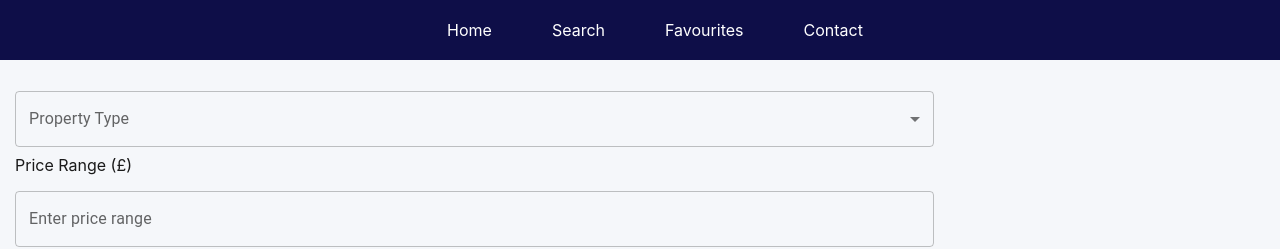
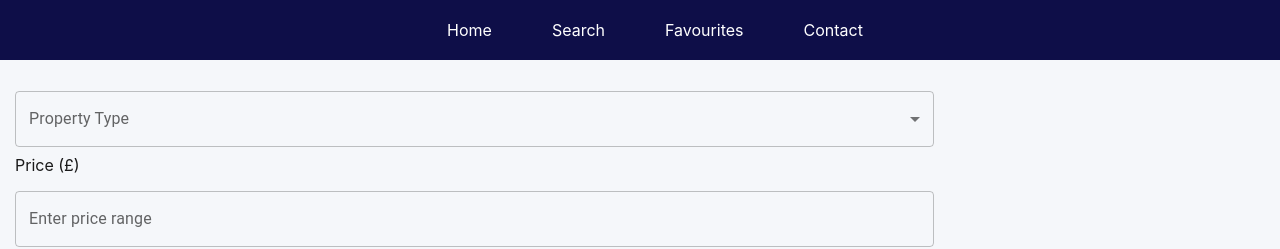
Before and after one commit to osandipabasara-design/estate-agent-app-new, a React (Create React App) app: page /#/search in a window 1280 px wide. Shown: the top 249 px of the page. Built offline with nearby package versions, Linux system fonts and the light colour scheme.

Commit message:
estate-agent-new-app

```diff
--- a/src/components/SearchForm.jsx
+++ b/src/components/SearchForm.jsx
@@ -33,7 +33,7 @@ function SearchForm({ criteria, setCriteria }) {
       </TextField>
 
       {/* Price Range */}
-      <label>Price Range (£)</label>
+      <label>Price (£)</label>
       <TextField
         label="Enter price range"
         value={criteria.price}
```
